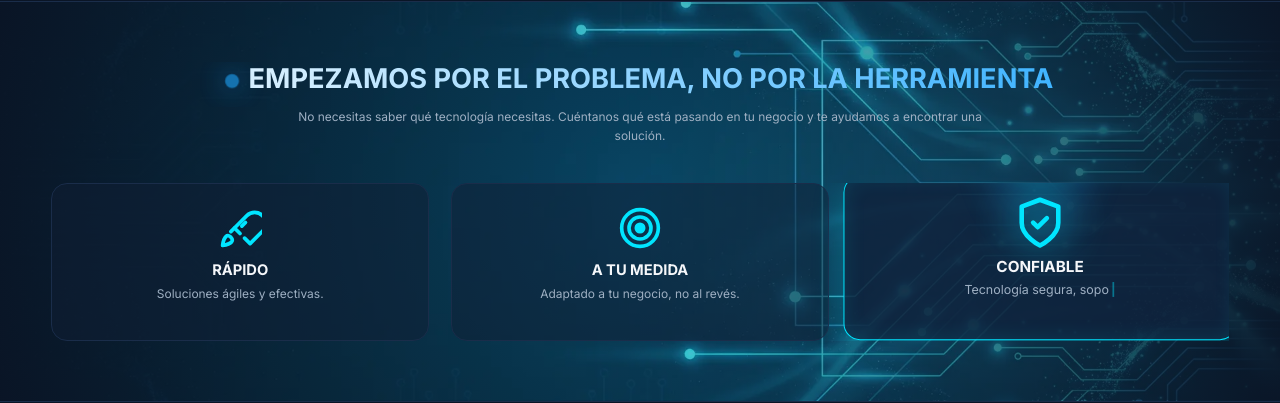
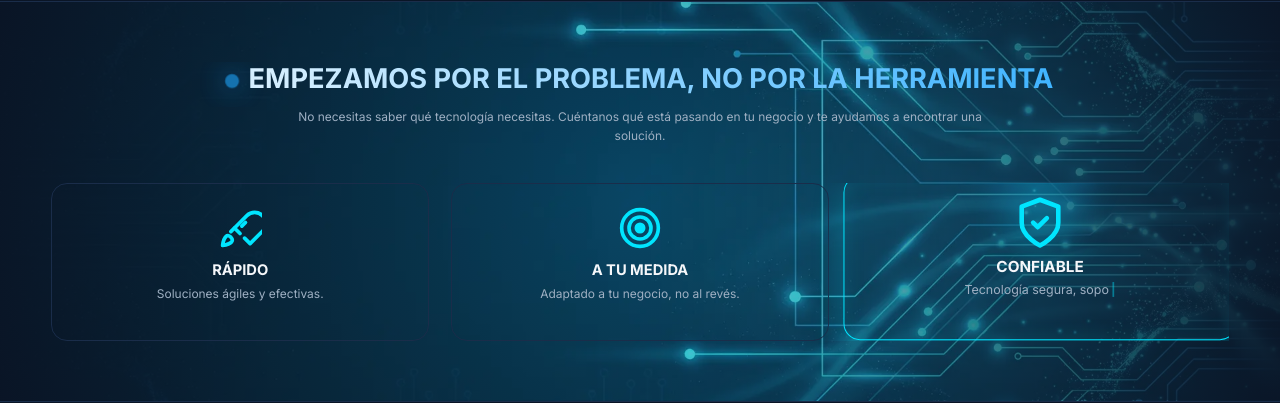
Before and after one commit to jcoldsolutionsj-lab/WebCMSLanding_ColdsolutionTI, a Next.js app: page / in a window 1280 px wide. Shown: the part 1990-2393 px from the top of the page. Built offline with nearby package versions, Linux system fonts and the light colour scheme; no server answers.

Commit message:
style(value-prop): make feature cards transparent

```diff
--- a/src/sections/ValuePropositionSection.module.css
+++ b/src/sections/ValuePropositionSection.module.css
@@ -44,7 +44,7 @@
   flex: 1;
   min-width: min(100%, 240px);
   padding: var(--spacing-md);
-  background: rgba(16, 31, 53, 0.5);
+  background: transparent;
   border: 1px solid var(--border-subtle);
   border-radius: var(--border-radius-card, 16px);
   transition: transform 0.4s ease, border-color 0.4s ease, background-color 0.4s ease, box-shadow 0.4s ease;
@@ -55,7 +55,7 @@
 
 /* Spotlight Active Card Styling */
 .featureSpotlight {
-  background: rgba(16, 35, 60, 0.85);
+  background: transparent;
   border-color: #00e5ff;
   box-shadow: 0 10px 30px rgba(0, 229, 255, 0.25), inset 0 0 20px rgba(0, 229, 255, 0.12);
 }
```
